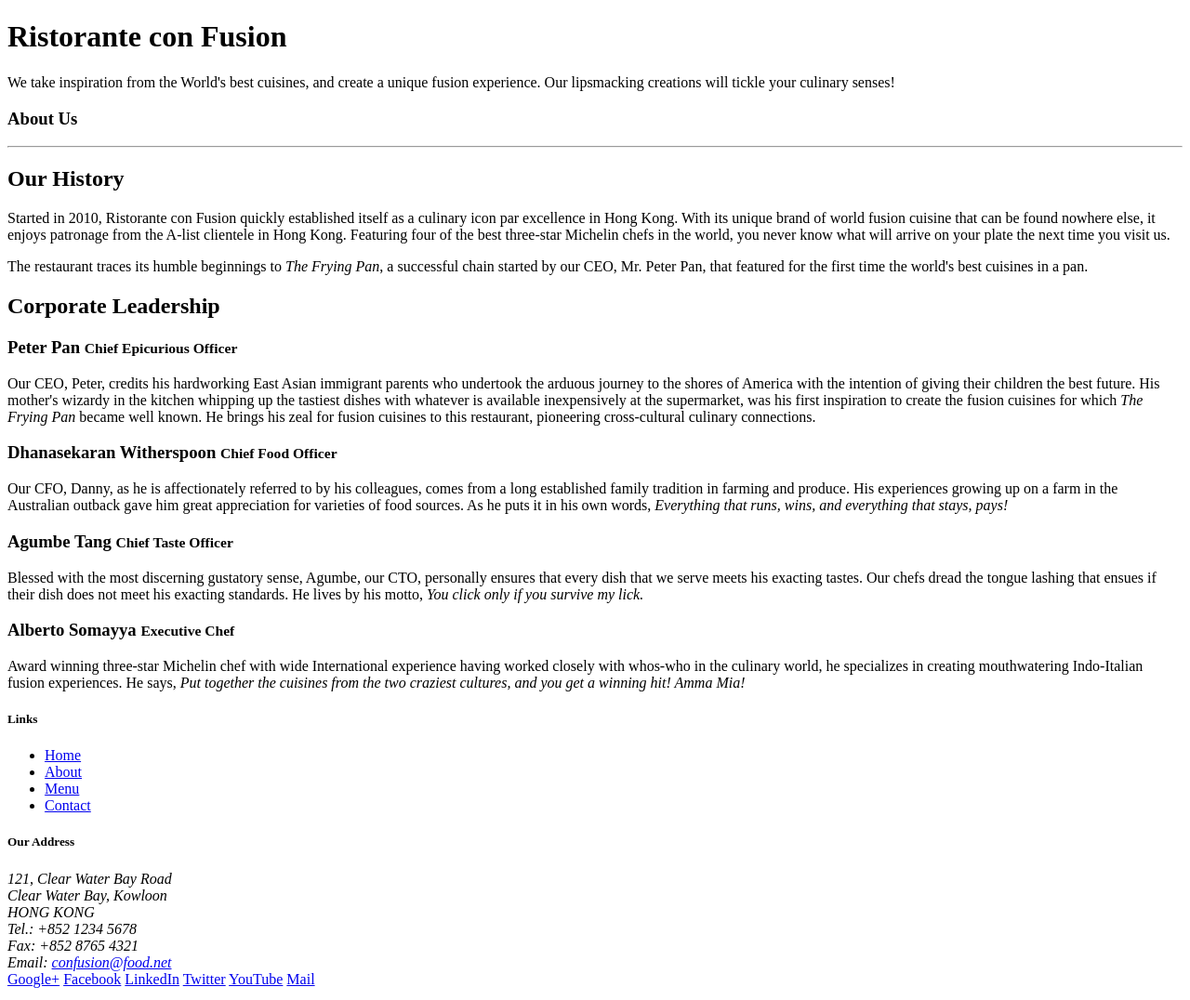
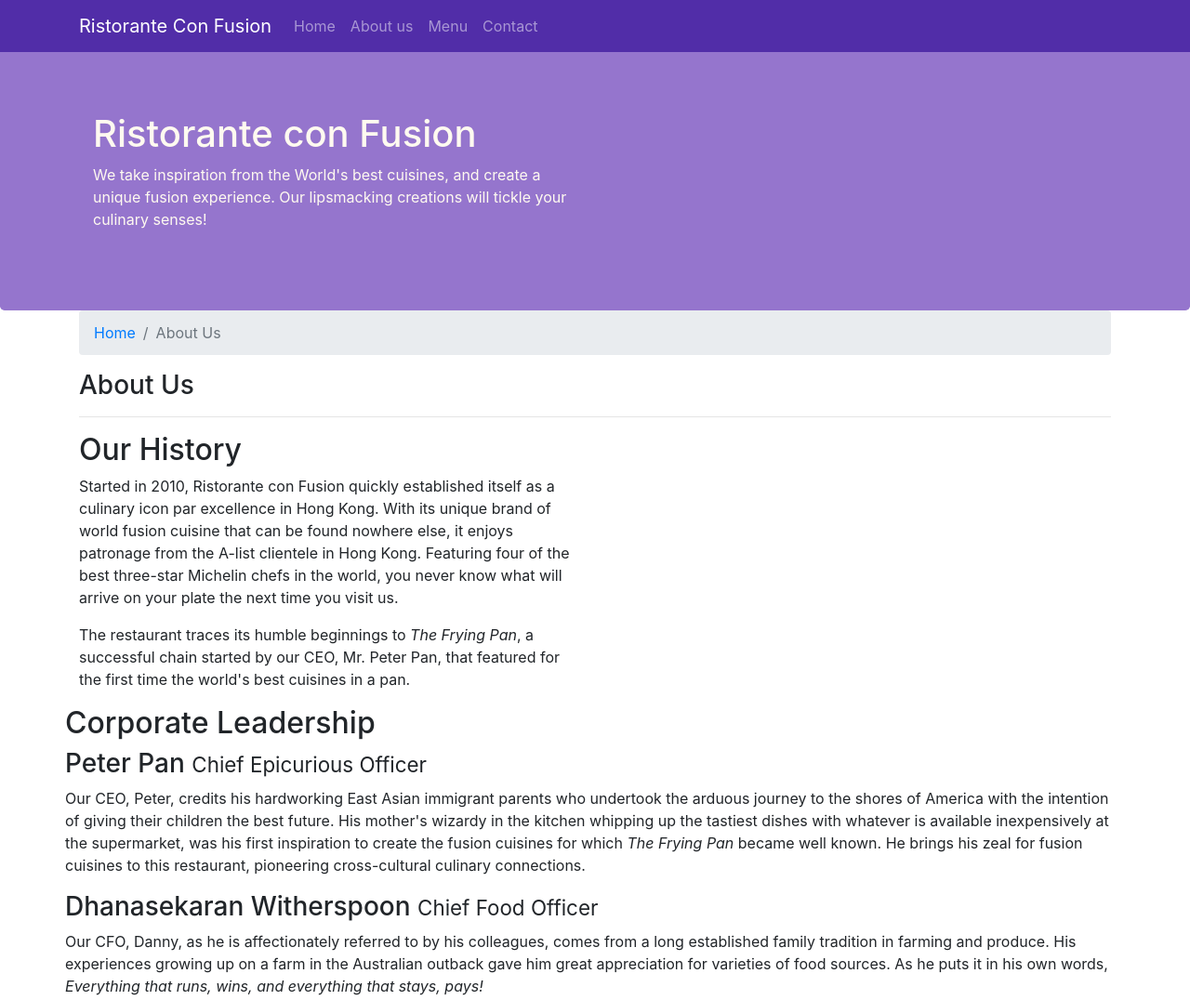
Before and after one commit to Hunganh1305/github-conFusion, a website: page aboutus.html in a window 1280 px wide. Shown: the top 1076 px of the page at 93% size. Drawn offline with nearby package versions, Linux system fonts and the light colour scheme.

Commit message:
Navbar and Breadcrumbs

```diff
--- a/CSS/style.css
+++ b/CSS/style.css
@@ -1,3 +1,12 @@
+body {
+    padding: 50px 0px 0px 0px;
+    z-index: 0;
+}
+
+.navbar-dark {
+    background-color: #512DA8;
+}
+
 .row-header {
     margin: 0px auto;
     padding: 0px;
--- /dev/null
+++ b/DemoNav.html
@@ -0,0 +1,55 @@
+<!DOCTYPE html>
+<html lang="en">
+
+<head>
+    <meta charset="UTF-8">
+    <meta http-equiv="X-UA-Compatible" content="IE=edge">
+    <meta name="viewport" content="width=device-width, initial-scale=1.0">
+    <!-- Bootstrap CSS -->
+    <link rel="stylesheet" href="node_modules/bootstrap/dist/css/bootstrap.min.css">
+    <!-- STYLE -->
+    <link rel="stylesheet" href="./CSS/style.css">
+    <!-- font icon -->
+    <link rel="stylesheet" href="node_modules/font-awesome/css/font-awesome.min.css">
+    <!-- social -->
+    <link rel="stylesheet" href="node_modules/bootstrap-social/bootstrap-social.css">
+    <title>Document</title>
+</head>
+
+<body>
+    <!-- NAVBAR -->
+    <nav class="navbar navbar-expand-lg navbar-light bg-light">
+        <a class="navbar-brand mr-auto" href="#">Navbar</a>
+        <button class="navbar-toggler" type="button" data-toggle="collapse" data-target="#mynav">
+            <span class="navbar-toggler-icon"></span>
+        </button>
+        <div id="mynav" class="collapse navbar-collapse">
+            <ul class="navbar-nav mr-auto">
+                <li class="navbar-item"><a href="#" class="nav-link">Home</a></li>
+                <li class="navbar-item"><a href="#" class="nav-link">
+                        <i class="fa fa-phone"></i>
+                        Link</a></li>
+                <li class="navbar-item"><a href="#" class="nav-link">Action</a></li>
+            </ul>
+        </div>
+    </nav>
+    <!-- BREADCRUMB -->
+    <ol class="col-12 breadcrumb">
+        <li class="breadcrumb-item"><a href="index.html">Home</a></li>
+        <li class="active breadcrumb-item">About us</li>
+    </ol>
+    <!-- icon fonts -->
+    <i class="fa fa-phone"></i>
+    <!-- social -->
+    <a class="btn btn-social-icon btn-facebook" href="#">
+        <i class="fa fa-facebook"></i>
+    </a>
+
+
+</body>
+<!-- jQuery first, then Popper.js, then Bootstrap JS. -->
+<script src="node_modules/jquery/dist/jquery.slim.min.js"></script>
+<script src="node_modules/popper.js/dist/umd/popper.min.js"></script>
+<script src="node_modules/bootstrap/dist/js/bootstrap.min.js"></script>
+
+</html>
--- a/aboutus.html
+++ b/aboutus.html
@@ -2,19 +2,41 @@
 <html lang="en">
 
 <head>
-
     <title>Ristorante Con Fusion: About Us</title>
-
+    <!-- Required meta tags always come first -->
+    <meta charset="utf-8">
+    <meta name="viewport" content="width=device-width, initial-scale=1, shrink-to-fit=no">
+    <meta http-equiv="x-ua-compatible" content="ie=edge">
+    <!-- Bootstrap CSS -->
+    <link rel="stylesheet" href="node_modules/bootstrap/dist/css/bootstrap.min.css">
+    <!-- STYLE -->
+    <link rel="stylesheet" href="./CSS/style.css">
 </head>
 
 <body>
-
+    <nav class="navbar navbar-dark navbar-expand-sm fixed-top">
+        <div class="container">
+            <a class="navbar-brand" href="#">Ristorante Con Fusion</a>
+            <button class="navbar-toggler" type="button" data-toggle="collapse" data-target="#Navbar">
+                <span class="navbar-toggler-icon"></span>
+            </button>
+            <div class="collapse navbar-collapse" id="Navbar">
+                <ul class="navbar-nav mr-auto">
+                    <li class="nav-item acive"><a class="nav-link" href="./index.html">Home</a></li>
+                    <li class="nav-item "><a class="nav-link" href="./aboutus.html">About us</a></li>
+                    <li class="nav-item "><a class="nav-link" href="#">Menu</a></li>
+                    <li class="nav-item "><a class="nav-link" href="#">Contact</a></li>
+                </ul>
+            </div>
+        </div>
+    </nav>
     <header class="jumbotron">
         <div class="container">
             <div class="row row-header">
                 <div class="col-12 col-sm-6">
                     <h1>Ristorante con Fusion</h1>
-                    <p>We take inspiration from the World's best cuisines, and create a unique fusion experience. Our lipsmacking creations will tickle your culinary senses!</p>
+                    <p>We take inspiration from the World's best cuisines, and create a unique fusion experience. Our
+                        lipsmacking creations will tickle your culinary senses!</p>
                 </div>
                 <div class="col-12 col-sm">
                 </div>
@@ -22,7 +44,13 @@
         </div>
     </header>
 
+    <div class="container">
         <div>
+            <ol class="col-12 breadcrumb">
+                <li class="breadcrumb-item"><a href="./index.html">Home</a></li>
+                <li class="breadcrumb-item active">About Us</li>
+            </ol>
+        </div>
         <div>
             <div>
                 <h3>About Us</h3>
@@ -30,28 +58,54 @@
             </div>
         </div>
 
-        <div>
-            <div>
+        <div class="row">
+            <div class="col-6">
                 <h2>Our History</h2>
-                <p>Started in 2010, Ristorante con Fusion quickly established itself as a culinary icon par excellence in Hong Kong. With its unique brand of world fusion cuisine that can be found nowhere else, it enjoys patronage from the A-list clientele in Hong Kong.  Featuring four of the best three-star Michelin chefs in the world, you never know what will arrive on your plate the next time you visit us.</p>
-                <p>The restaurant traces its humble beginnings to <em>The Frying Pan</em>, a successful chain started by our CEO, Mr. Peter Pan, that featured for the first time the world's best cuisines in a pan.</p>
+                <p>Started in 2010, Ristorante con Fusion quickly established itself as a culinary icon par excellence
+                    in Hong Kong. With its unique brand of world fusion cuisine that can be found nowhere else, it
+                    enjoys patronage from the A-list clientele in Hong Kong. Featuring four of the best three-star
+                    Michelin chefs in the world, you never know what will arrive on your plate the next time you visit
+                    us.</p>
+                <p>The restaurant traces its humble beginnings to <em>The Frying Pan</em>, a successful chain started by
+                    our CEO, Mr. Peter Pan, that featured for the first time the world's best cuisines in a pan.</p>
             </div>
             <div>
             </div>
         </div>
 
 
-        <div>
+        <div class="row">
             <div>
                 <h2>Corporate Leadership</h2>
                 <h3>Peter Pan <small>Chief Epicurious Officer</small></h3>
-                <p>Our CEO, Peter, credits his hardworking East Asian immigrant parents who undertook the arduous journey to the shores of America with the intention of giving their children the best future. His mother's wizardy in the kitchen whipping up the tastiest dishes with whatever is available inexpensively at the supermarket, was his first inspiration to create the fusion cuisines for which <em>The Frying Pan</em> became well known. He brings his zeal for fusion cuisines to this restaurant, pioneering cross-cultural culinary connections.</p>
+                <p class="d-none d-sm-block">Our CEO, Peter, credits his hardworking East Asian immigrant parents who
+                    undertook the
+                    arduous
+                    journey to the shores of America with the intention of giving their children the best future. His
+                    mother's wizardy in the kitchen whipping up the tastiest dishes with whatever is available
+                    inexpensively at the supermarket, was his first inspiration to create the fusion cuisines for which
+                    <em>The Frying Pan</em> became well known. He brings his zeal for fusion cuisines to this
+                    restaurant, pioneering cross-cultural culinary connections.
+                </p>
                 <h3>Dhanasekaran Witherspoon <small>Chief Food Officer</small></h3>
-                <p>Our CFO, Danny, as he is affectionately referred to by his colleagues, comes from a long established family tradition in farming and produce. His experiences growing up on a farm in the Australian outback gave him great appreciation for varieties of food sources. As he puts it in his own words, <em>Everything that runs, wins, and everything that stays, pays!</em></p>
+                <p class="d-none d-sm-block">Our CFO, Danny, as he is affectionately referred to by his colleagues,
+                    comes from a long established
+                    family tradition in farming and produce. His experiences growing up on a farm in the Australian
+                    outback gave him great appreciation for varieties of food sources. As he puts it in his own words,
+                    <em>Everything that runs, wins, and everything that stays, pays!</em>
+                </p>
                 <h3>Agumbe Tang <small>Chief Taste Officer</small></h3>
-                <p>Blessed with the most discerning gustatory sense, Agumbe, our CTO, personally ensures that every dish that we serve meets his exacting tastes. Our chefs dread the tongue lashing that ensues if their dish does not meet his exacting standards. He lives by his motto, <em>You click only if you survive my lick.</em></p>
+                <p class="d-none d-sm-block">Blessed with the most discerning gustatory sense, Agumbe, our CTO,
+                    personally ensures that every dish
+                    that we serve meets his exacting tastes. Our chefs dread the tongue lashing that ensues if their
+                    dish does not meet his exacting standards. He lives by his motto, <em>You click only if you survive
+                        my lick.</em></p>
                 <h3>Alberto Somayya <small>Executive Chef</small></h3>
-                <p>Award winning three-star Michelin chef with wide International experience having worked closely with whos-who in the culinary world, he specializes in creating mouthwatering Indo-Italian fusion experiences. He says, <em>Put together the cuisines from the two craziest cultures, and you get a winning hit! Amma Mia!</em></p>
+                <p class="d-none d-sm-block">Award winning three-star Michelin chef with wide International experience
+                    having worked closely with
+                    whos-who in the culinary world, he specializes in creating mouthwatering Indo-Italian fusion
+                    experiences. He says, <em>Put together the cuisines from the two craziest cultures, and you get a
+                        winning hit! Amma Mia!</em></p>
             </div>
         </div>
 
@@ -100,5 +154,9 @@
     </footer>
 
 </body>
+<!-- jQuery first, then Popper.js, then Bootstrap JS. -->
+<script src="node_modules/jquery/dist/jquery.slim.min.js"></script>
+<script src="node_modules/popper.js/dist/umd/popper.min.js"></script>
+<script src="node_modules/bootstrap/dist/js/bootstrap.min.js"></script>
 
 </html>
```
Also changed, not shown: index.html (+22 -1 lines), package.json (+7 -0 lines), 1 other file. Lines whose indentation alone changed are shown as unchanged.
